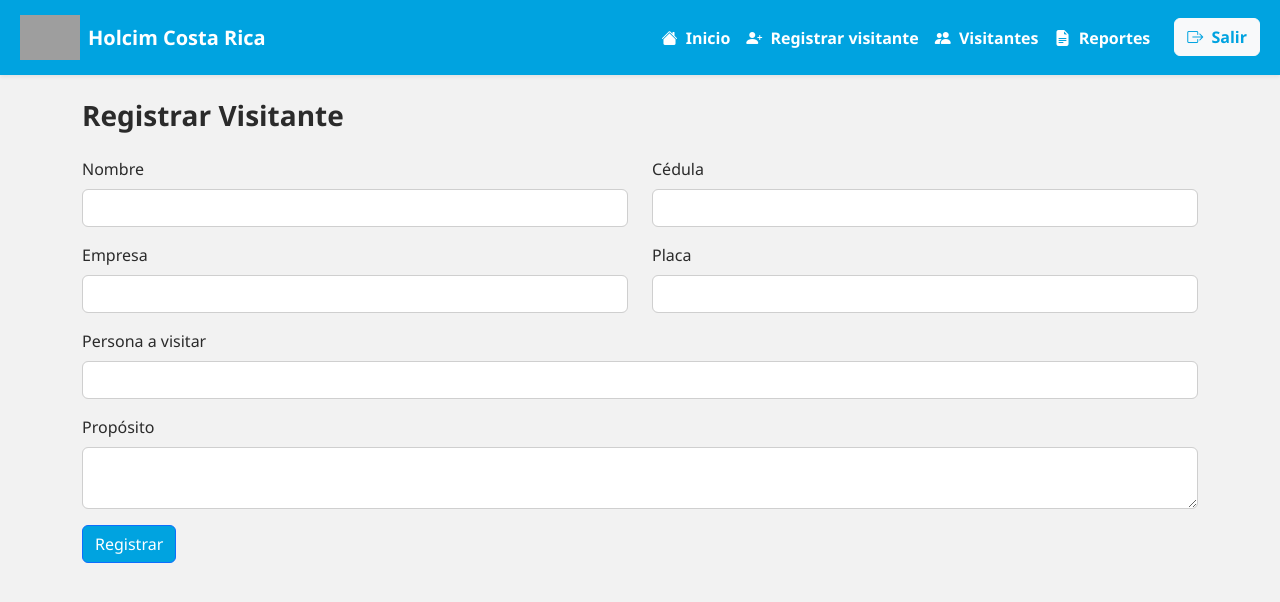
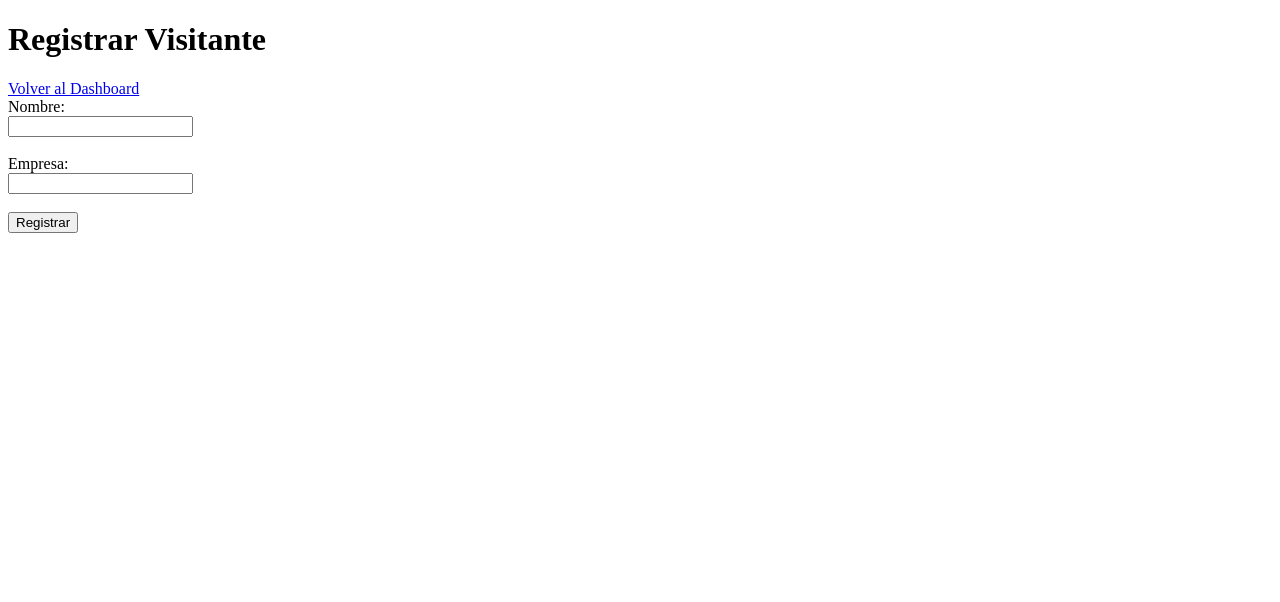
Before and after one commit to luismolinaboni22-art/control_acceso_k9, a Flask app: page /registrar in a window 1280 px wide. Shown: the top 602 px of the page. Run offline with Flask 3, Linux system fonts and the light colour scheme; a user stored in the database is signed in; grey boxes are pictures that could not be loaded.

Commit message:
Update registrar.html

```diff
--- a/templates/registrar.html
+++ b/templates/registrar.html
@@ -1,44 +1,27 @@
-{% extends "base.html" %}
+<!DOCTYPE html>
+<html lang="es">
+<head>
+    <meta charset="UTF-8">
+    <title>Registrar Visitante - K9</title>
+</head>
+<body>
+    <h1>Registrar Visitante</h1>
+    <a href="{{ url_for('index') }}">Volver al Dashboard</a>
 
-{% block content %}
-<h3 class="fw-bold mb-4">Registrar Visitante</h3>
+    {% with messages = get_flashed_messages(with_categories=true) %}
+        {% if messages %}
+            {% for category, message in messages %}
+                <div>{{ message }}</div>
+            {% endfor %}
+        {% endif %}
+    {% endwith %}
 
-<form method="POST">
-    <div class="row mb-3">
-        <div class="col-md-6">
-            <label class="form-label">Nombre</label>
-            <input type="text" name="nombre" class="form-control" required>
-        </div>
-
-        <div class="col-md-6">
-            <label class="form-label">Cédula</label>
-            <input type="text" name="cedula" class="form-control">
-        </div>
-    </div>
-
-    <div class="row mb-3">
-        <div class="col-md-6">
-            <label class="form-label">Empresa</label>
-            <input type="text" name="empresa" class="form-control">
-        </div>
-
-        <div class="col-md-6">
-            <label class="form-label">Placa</label>
-            <input type="text" name="placa" class="form-control">
-        </div>
-    </div>
-
-    <div class="mb-3">
-        <label class="form-label">Persona a visitar</label>
-        <input type="text" name="persona" class="form-control">
-    </div>
-
-    <div class="mb-3">
-        <label class="form-label">Propósito</label>
-        <textarea name="proposito" class="form-control"></textarea>
-    </div>
-
-    <button class="btn btn-primary" style="background-color:#00A3E0;">Registrar</button>
-</form>
-
-{% endblock %}
+    <form method="POST">
+        <label>Nombre:</label><br>
+        <input type="text" name="nombre" required><br><br>
+        <label>Empresa:</label><br>
+        <input type="text" name="empresa"><br><br>
+        <button type="submit">Registrar</button>
+    </form>
+</body>
+</html>
```
